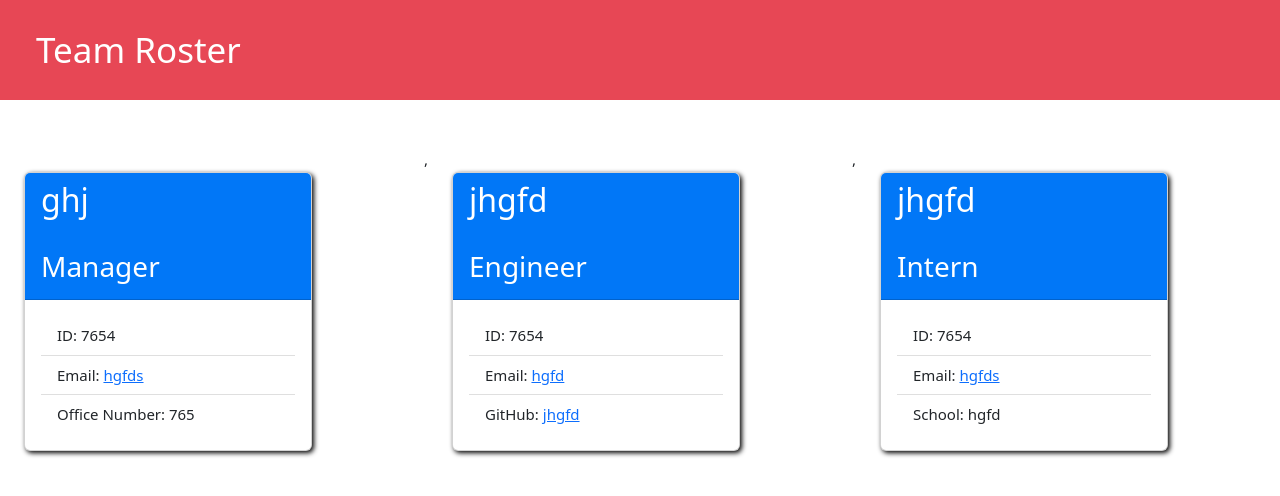
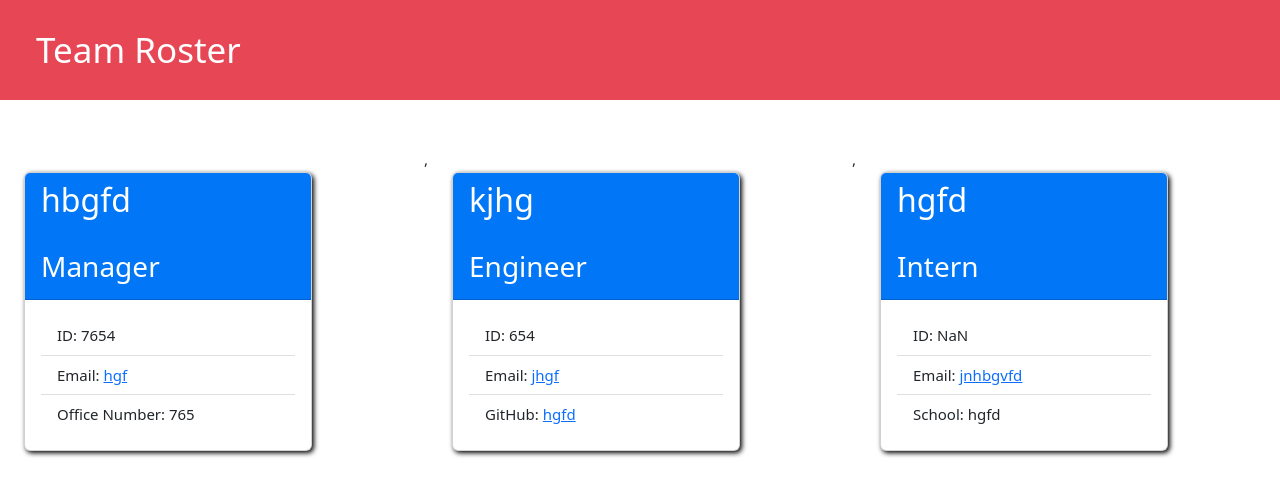
Before and after one commit to SJoyCoder/GenerateTeamRoster, a website: page renderedHTML.HTML in a window 1280 px wide. Drawn offline with nearby package versions, Linux system fonts and the light colour scheme.

Commit message:
added example html

```diff
--- a/renderedHTML.HTML
+++ b/renderedHTML.HTML
@@ -21,14 +21,14 @@
 <div class="col">
 <div class="card m-4" style="width: 18rem;" id="managerCard">
 <div class="card-header" style="background-color: #0177f7; color: white;">
-<h2 id="managerNameSection">ghj</h2>
+<h2 id="managerNameSection">hbgfd</h2>
 <br>
 <h3 id="managerRoleSection">Manager</h3>
 </div>
 <div class="card-body">
 <ul class="list-group list-group-flush">
 <li class="list-group-item" id="managerIdSection">ID: 7654</li>
-<li class="list-group-item" id="managerEmailSection">Email: <a href="mailto:hgfds">hgfds</a></li>
+<li class="list-group-item" id="managerEmailSection">Email: <a href="mailto:hgf">hgf</a></li>
 <li class="list-group-item" id="officeNumberSection">Office Number: 765</li>
 </ul>
 </div>
@@ -36,15 +36,15 @@
 </div>,<div class="col">
 <div class="card m-4" style="width: 18rem;" id="engineerCard">
 <div class="card-header" style="background-color: #0177f7; color: white;">
-<h2 id="engineerNameSection">jhgfd</h2>
+<h2 id="engineerNameSection">kjhg</h2>
 <br>
 <h3 id="EngineerRoleSection">Engineer</h3>
 </div>
 <div class="card-body">
 <ul class="list-group list-group-flush">
-<li class="list-group-item" id="engineerIdSection">ID: 7654</li>
-<li class="list-group-item" id="engineerEmailSection">Email: <a href="mailto:hgfd">hgfd</a></li>
-<li class="list-group-item" id="githubSection">GitHub: <a href="https://github.com/jhgfd" target="_blank">jhgfd</a></li>
+<li class="list-group-item" id="engineerIdSection">ID: 654</li>
+<li class="list-group-item" id="engineerEmailSection">Email: <a href="mailto:jhgf">jhgf</a></li>
+<li class="list-group-item" id="githubSection">GitHub: <a href="https://github.com/hgfd" target="_blank">hgfd</a></li>
 </ul>
 </div>
 </div>
@@ -52,14 +52,14 @@
 </div>,    <div class="col">
 <div class="card m-4" style="width: 18rem;" id="internCard">
 <div class="card-header" style="background-color: #0177f7; color: white;">
-<h2 id="internNameSection">jhgfd</h2>
+<h2 id="internNameSection">hgfd</h2>
 <br>
 <h3 id="internRoleSection">Intern</h3>
 </div>
 <div class="card-body">
 <ul class="list-group list-group-flush">
-<li class="list-group-item" id="internIdSection">ID: 7654</li>
-<li class="list-group-item" id="internEmailSection">Email: <a href="mailto:hgfds">hgfds</a></li>
+<li class="list-group-item" id="internIdSection">ID: NaN</li>
+<li class="list-group-item" id="internEmailSection">Email: <a href="mailto:jnhbgvfd">jnhbgvfd</a></li>
 <li class="list-group-item" id="internSchoolSection">School: hgfd</li>
 </ul>
 </div>
```
Also changed, not shown: index.js (+1 -14 lines), dist/exampleHTML.html (added).
